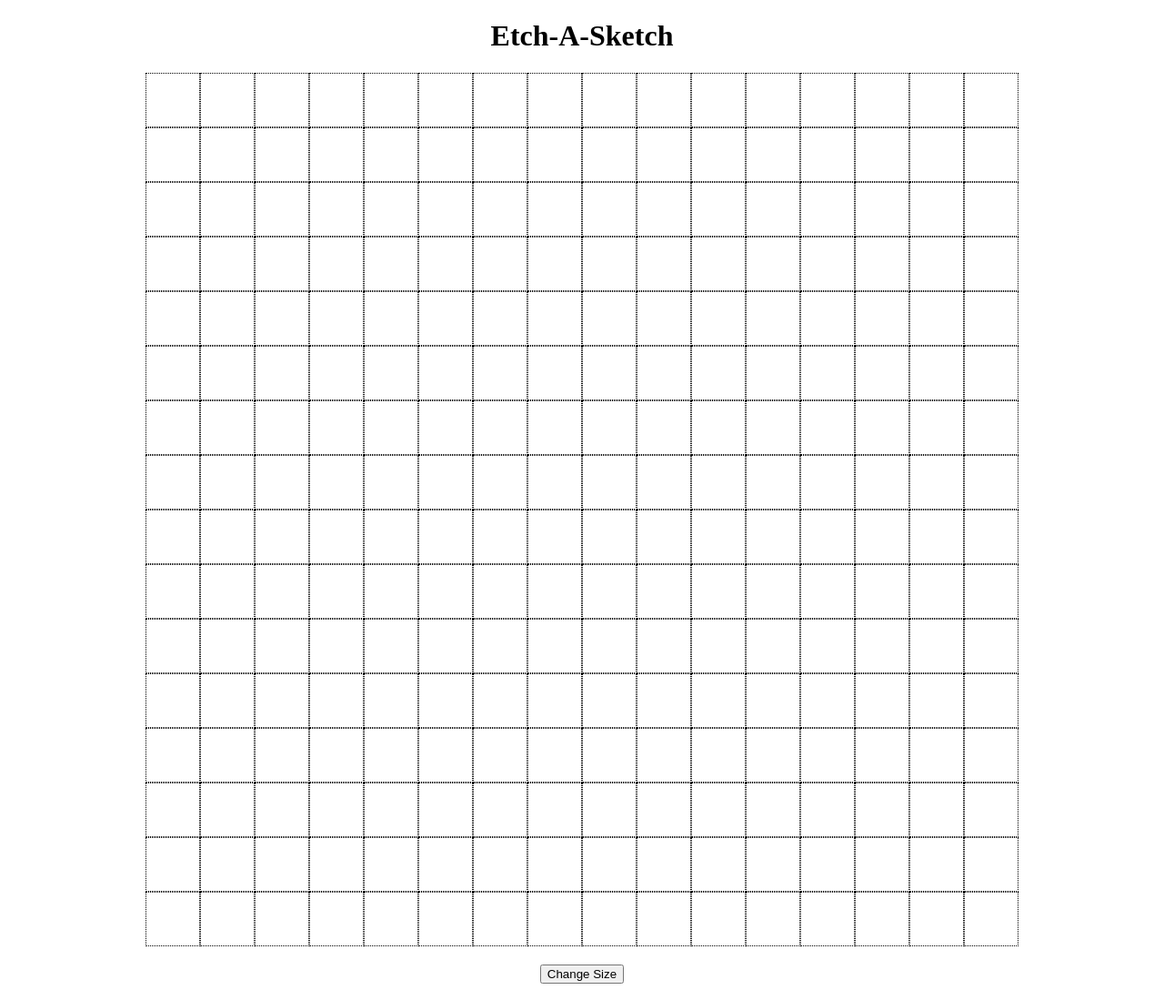
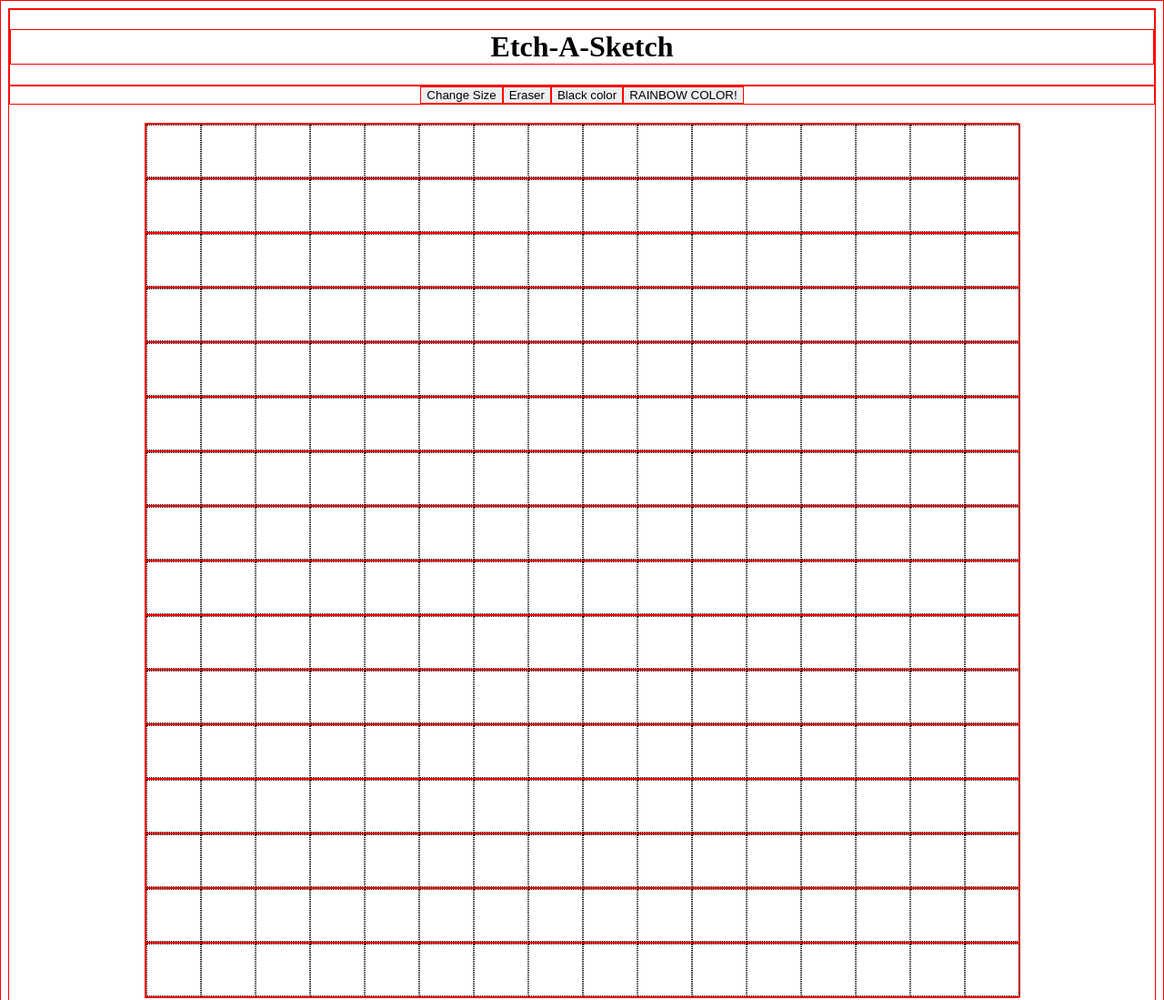
Before and after one commit to HiDeny/Etch-A-Sketch, a plain HTML site: page index.html in a window 1280 px wide. Shown: the top 1099 px of the page at 91% size. Drawn offline with Linux system fonts and the light colour scheme.

Commit message:
Add, eraser, ranbow mode, black color

```diff
--- a/index.js
+++ b/index.js
@@ -3,13 +3,59 @@
 // Create an 16x16 grid of squares divs.
 //
 //
-// Set up a “hover” effect so that the grid divs change color when your mouse passes over them.
+// Set up a “hold” effect so that the grid divs change color when your mouse passes and hold over them.
 //
 //
 // Add a button to the top of the screen that will send the user a popup asking for the number of squares per side for the new grid.
+//
+//
+// Add eraser button
+//
+//
+//
+// Have each pass through with the mouse change color to a completely random RGB value.
+// Then try having each pass just add another 10% of black to it so that only after 10 passes is the square completely black.
+
 
 // Query Selectors
+const randomNumber = () => Math.floor(Math.random() * 255);
+
 const container = document.querySelector('.container');
+const body = document.querySelector('body');
+
+
+const divBtns = document.createElement('div');
+const btnSizeChange = document.createElement('button');
+const btnEraser = document.createElement('button');
+const btnRainbowColor = document.createElement('button');
+const btnNormalColor = document.createElement('button');
+
+
+// Default
+let currentModeNormal = true;
+let currentColor = 'black';
+let mouseDown = false;
+
+
+// Mouse hold
+body.onmousedown = () => mouseDown = true;
+body.onmouseup = () => mouseDown = false;
+
+
+// Add a button to the top of the screen that will send the user a popup asking for the number of squares per side for the new grid.
+btnSizeChange.textContent = 'Change Size';
+btnSizeChange.addEventListener('click', changeSize);
+
+function changeSize() {
+    let option = window.prompt('Select Size (no bigger then 100)');
+    option == null ? option = 16 : option = option;
+    if (option <= 100) {
+        container.innerHTML = '';
+        createGrid(option)
+    } else {
+        changeSize();
+    }
+ }
 
 
 // Create 16x16 grid.
@@ -21,7 +67,8 @@ function createGrid (size = 16) {
         for (let y = 0; y < size; y++) {
             const cell = document.createElement('div');
             cell.setAttribute('class', 'cell');
-            cell.addEventListener('mouseover', insertHi);
+            cell.addEventListener('mouseover', changColor);
+            cell.addEventListener('mousedown', changColor);
             row.appendChild(cell);
         }
     }
@@ -30,31 +77,50 @@ function createGrid (size = 16) {
 createGrid();
 
 // Set up a “hover” effect so that the grid divs change color when your mouse passes over them.
-function insertHi (event) {
-    const node = event.target;
-    node.style.backgroundColor = 'black';
+
+
+function changColor (event) {
+    if (event.type === 'mouseover' && !mouseDown) return;
+    if (currentModeNormal === true) {
+        event.target.style.backgroundColor = currentColor;
+    } else {
+        currentColor = `rgb(${randomNumber()},${randomNumber()},${randomNumber()})`;
+        event.target.style.backgroundColor = currentColor;
+    }
 }
 
 
-// Add a button to the top of the screen that will send the user a popup asking for the number of squares per side for the new grid.
+// Add eraser button
+btnEraser.innerText = 'Eraser';
+btnEraser.addEventListener('click', () => currentColor != 'white' ? currentColor = 'white' : currentColor = currentColor);
 
-const body = document.querySelector('body');
-const btn = document.createElement('button');
+// Color mode
 
 
-function changeSize() {
-   let option = window.prompt('Select Size (no bigger then 100)');
-   if (option <= 100) {
-    container.innerHTML = '';
-    createGrid(option)
-   } else {
-    changeSize();
-   }
-}
-
-btn.textContent = 'Change Size';
-btn.addEventListener('click', changeSize);
+btnNormalColor.textContent = 'Black color';
+btnNormalColor.addEventListener('click', () => {
+    currentColor = 'black';
+    currentModeNormal = true;
+});
 
 
 
-body.appendChild(btn);
+
+// Have each pass through with the mouse change color to a completely random RGB value.
+// Then try having each pass just add another 10% of black to it so that only after 10 passes is the square completely black.
+
+
+
+btnRainbowColor.innerText = 'RAINBOW COLOR!';
+btnRainbowColor.addEventListener('click', () => currentModeNormal = false);
+
+
+
+
+
+// Add elements
+body.insertBefore(divBtns, container);
+divBtns.appendChild(btnSizeChange);
+divBtns.appendChild(btnEraser);
+divBtns.appendChild(btnNormalColor);
+divBtns.appendChild(btnRainbowColor);
--- a/style.css
+++ b/style.css
@@ -1,6 +1,7 @@
-/* * {
+* {
     border: 0.1px red solid;
-} */
+}
+
 html {
     text-align: center;
 }
```
